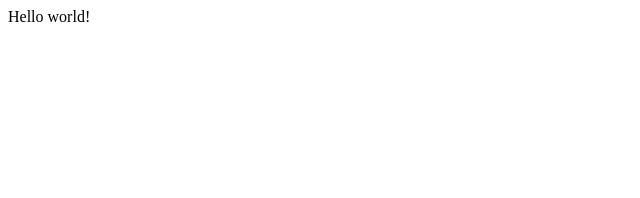
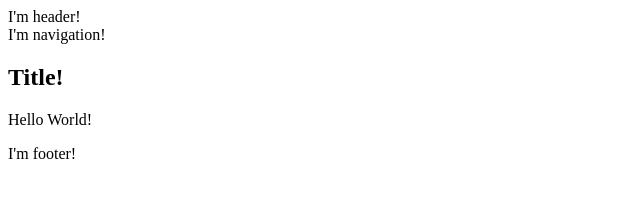
Before and after one commit to Mufofu/mufofu.github.io, a plain HTML site: page index.html in a window 1280 px wide. Shown: the whole page, without its empty margins (0-640 px from the left). Drawn offline with Linux system fonts and the light colour scheme.

Commit message:
add main tags

```diff
--- a/index.html
+++ b/index.html
@@ -7,6 +7,20 @@
     <title>Mufofu Page</title>
 </head>
 <body>
-    Hello world!
+    <header>
+        I'm header!
+    </header>
+    <main>
+        <nav>
+            I'm navigation!
+        </nav>
+        <section>
+            <h1>Title!</h1>
+            <p>Hello World!</p>
+        </section>
+    </main>
+    <footer>
+        I'm footer!
+    </footer>
 </body>
 </html>
```
